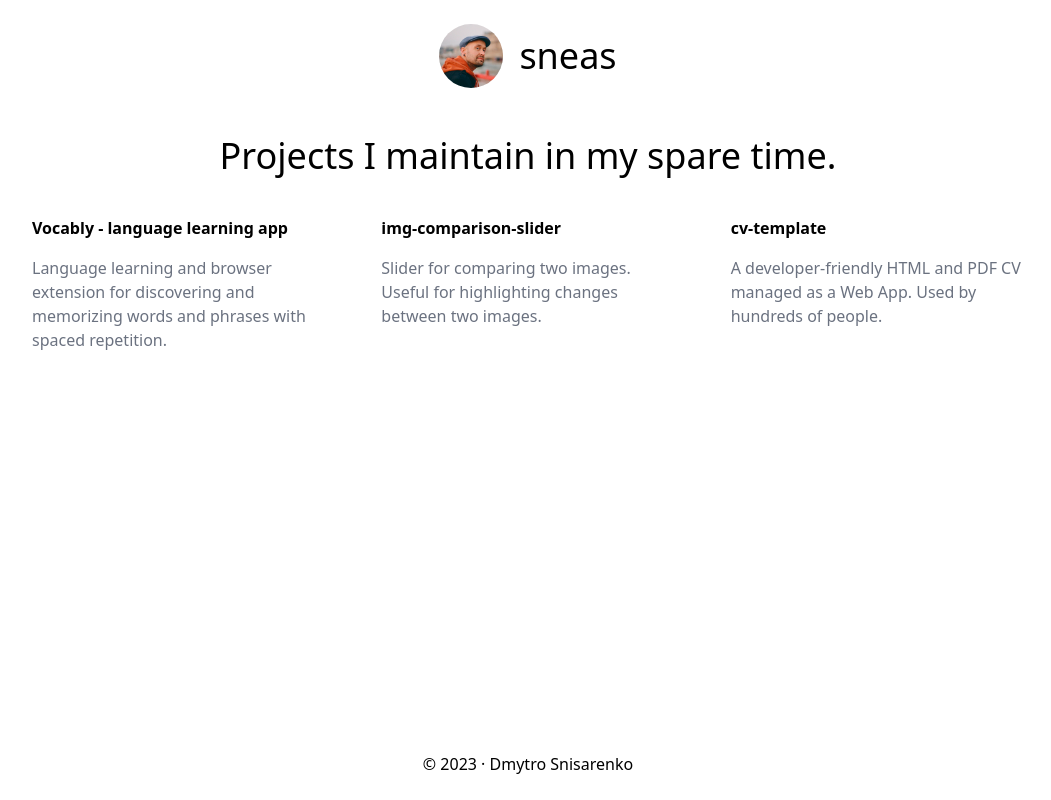
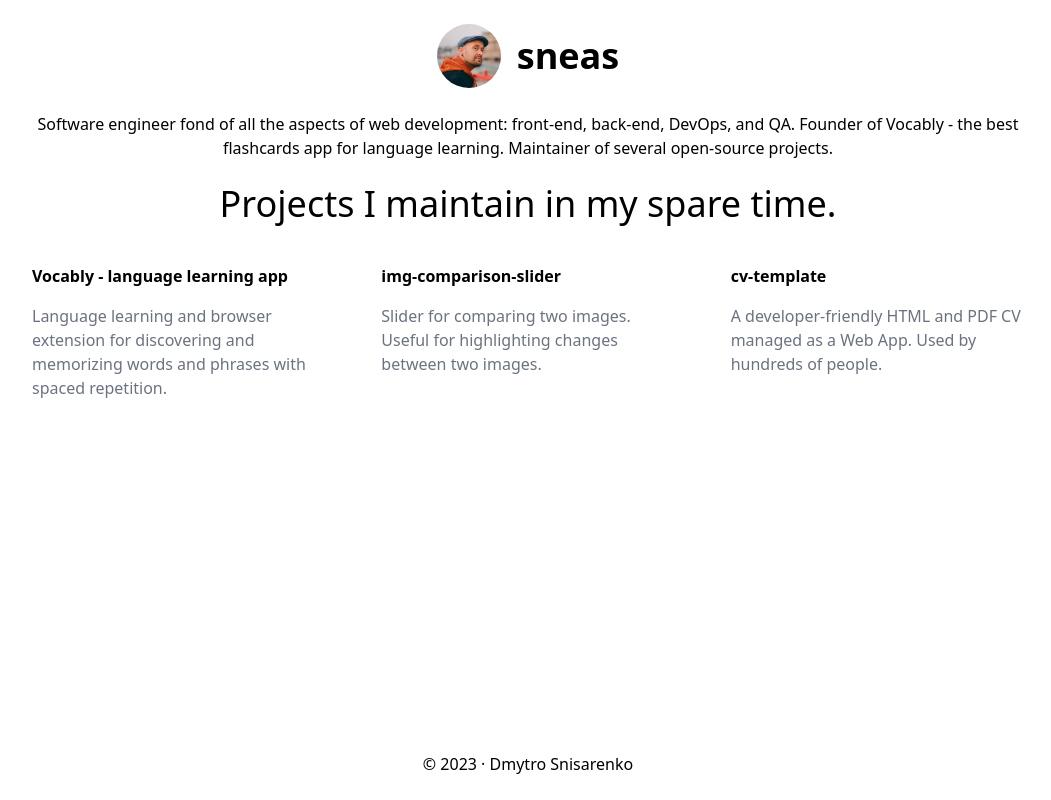
Before and after one commit to sneas/sneas.io, a Gatsby site: page / in a window 1280 px wide. Shown: the whole page, without its empty margins (112-1163 px from the left). Built offline with nearby package versions, Linux system fonts and the light colour scheme; Gatsby itself is replaced by a stand-in of ours.

Commit message:
feat: description

```diff
--- a/src/components/layout.js
+++ b/src/components/layout.js
@@ -13,7 +13,7 @@ const Layout = ({ children }) => {
           className="rounded-full mr-4"
           alt=""
         />
-        <div className="text-4xl text-center">sneas</div>
+        <div className="text-4xl text-center font-bold">sneas</div>
       </header>
       <div className="flex-1">
         <div className="mx-auto max-w-screen-lg">
--- a/src/pages/index.js
+++ b/src/pages/index.js
@@ -26,6 +26,11 @@ const links = [
 
 const IndexPage = () => (
   <Layout>
+    <p className="text-center">
+      Software engineer fond of all the aspects of web development: front-end,
+      back-end, DevOps, and QA. Founder of Vocably - the best flashcards app for
+      language learning. Maintainer of several open-source projects.
+    </p>
     <h1 className="text-4xl text-center my-6">
       Projects I maintain in my spare time.
     </h1>
```
